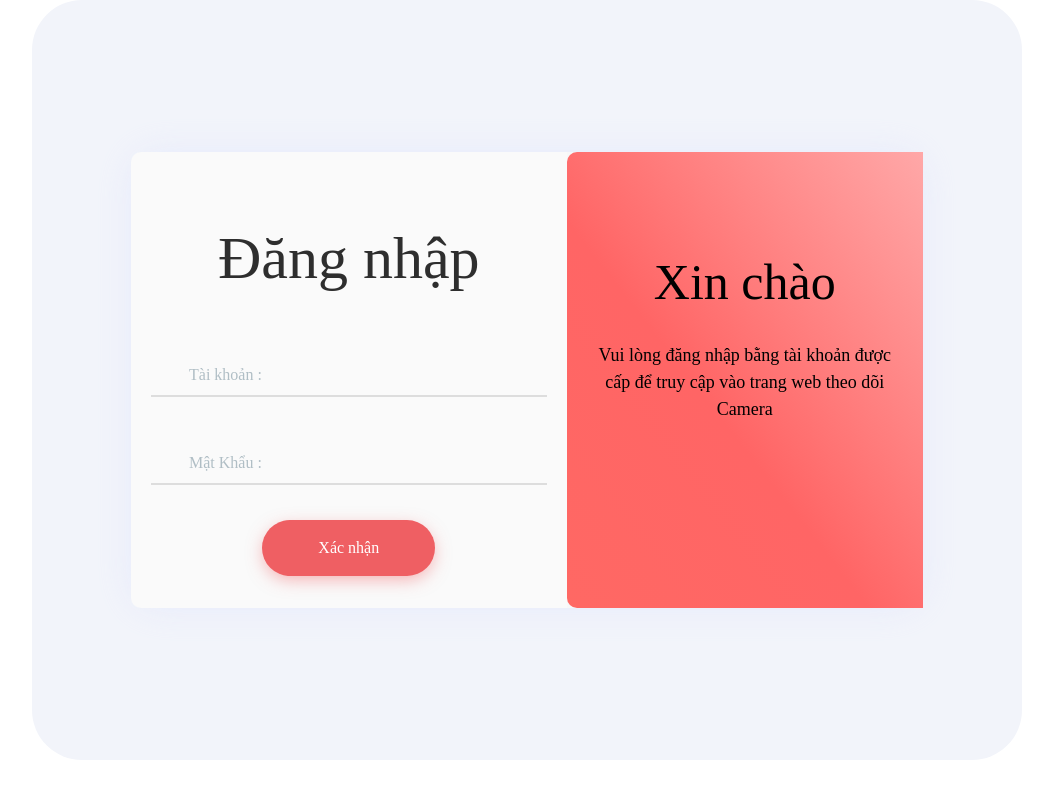
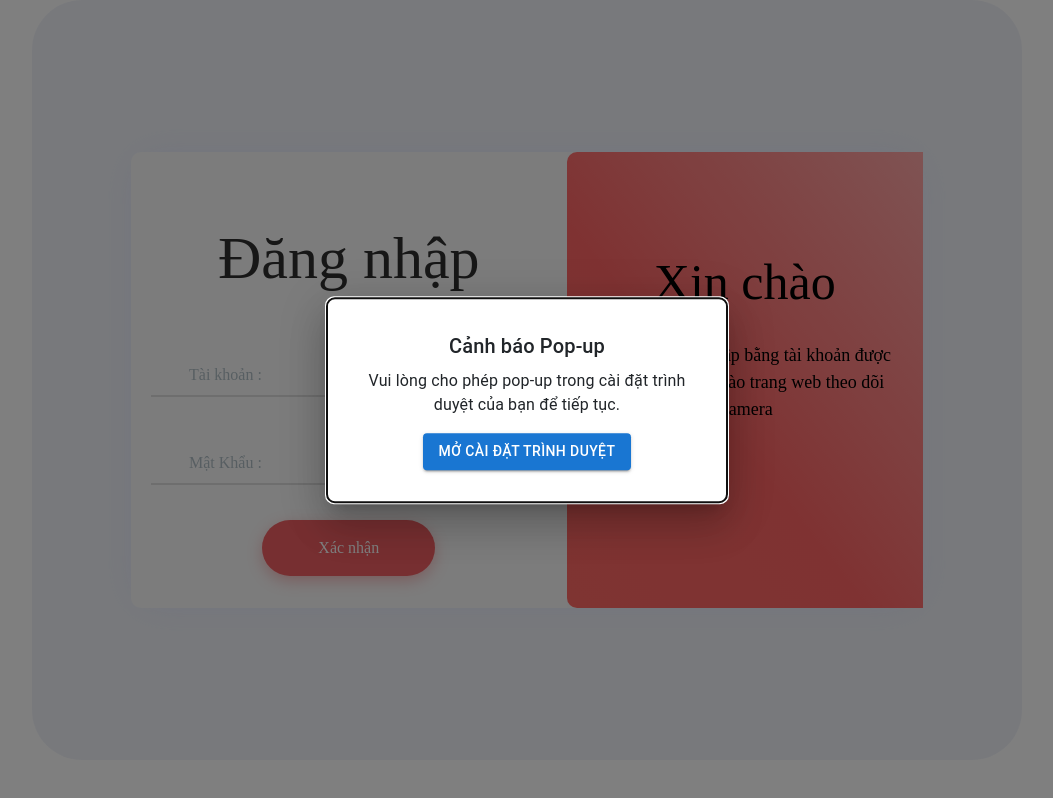
Before and after one commit to CyTruong/camera-ai-web, a React (Vite) app: page /login in a window 1280 px wide. Shown: the whole page, without its empty margins (113-1166 px from the left). Built offline with nearby package versions, Linux system fonts and the light colour scheme; a web font is replaced by a local one.

Commit message:
update export excel

```diff
--- a/src/App.jsx
+++ b/src/App.jsx
@@ -1,28 +1,96 @@
-import React, { useContext } from 'react';
+import React, { useContext, useState, useEffect } from 'react';
 import { Routes, Route, useLocation } from 'react-router-dom';
 import Homepage from './pages/Home';
 import Login from './pages/Login';
 import Motor from './pages/Motor';
-import Truck from './pages/Truck'
+import Truck from './pages/Truck';
 import { AuthLoginInfo } from './AuthComponents/AuthLogin';
 import PrivateRoute from './AuthComponents/PrivateRoute';
 import LoginRoute from './AuthComponents/LoginRoute';
 import CameraPopup from './pages/CameraPopup';
 import NavigationBar from './Components/NavigationBar';
+import { Modal, Box, Typography, Button } from '@mui/material'; // Import MUI components
 
 function App() {
   const ctx = useContext(AuthLoginInfo);
   const location = useLocation();
-  console.log("location", location);
+  const [popupBlocked, setPopupBlocked] = useState(false);
+
+  const checkPopup = () => {
+    const popup = window.open("", "test");
+    if (!popup || popup.closed || typeof popup.closed === "undefined") {
+      setPopupBlocked(true);
+    } else {
+      popup.close();
+    }
+  };
+
+  useEffect(() => {
+    checkPopup();
+  }, []);
+
+  const openBrowserSettings = () => {
+    // Open browser settings page for Chrome, Firefox, and Edge
+    if (window.chrome && window.chrome.tabs) {
+      // For Chrome
+      window.chrome.tabs.create({ url: 'chrome://settings/content/popups' });
+    } else if (window.browser && window.browser.tabs) {
+      // For Firefox
+      window.browser.tabs.create({ url: 'about:preferences#privacy' });
+    } else if (window.navigator.userAgent.includes('Edg')) {
+      // For Microsoft Edge
+      window.open('edge://settings/content/popups', '_blank');
+    } else {
+      // Fallback for other browsers
+      alert("Vui lòng mở cài đặt trình duyệt và cho phép pop-up.");
+    }
+  };
+
   const hideNavBar = location.pathname.includes('/camera-popup') || location.pathname.includes('/login');
   const isPin = location.pathname.includes('/moto') || location.pathname.includes('/truck');
 
-  console.log("hideNavBar", hideNavBar);
-  console.log("isPin", isPin);
   return (
     <>
       {!hideNavBar && <NavigationBar isPin={isPin} />}
       <div className={hideNavBar ? '' : 'content'}>
+        {/* MUI Modal for Popup Warning */}
+        <Modal
+          open={popupBlocked}
+          onClose={() => setPopupBlocked(false)}
+          aria-labelledby="popup-warning-title"
+          aria-describedby="popup-warning-description"
+        >
+          <Box
+            sx={{
+              position: 'absolute',
+              top: '50%',
+              left: '50%',
+              transform: 'translate(-50%, -50%)',
+              width: 400,
+              bgcolor: 'background.paper',
+              boxShadow: 24,
+              p: 4,
+              borderRadius: 2,
+              textAlign: 'center', // Center align text
+            }}
+          >
+            <Typography id="popup-warning-title" variant="h6" component="h2" gutterBottom>
+              Cảnh báo Pop-up
+            </Typography>
+            <Typography id="popup-warning-description" variant="body1" gutterBottom>
+              Vui lòng cho phép pop-up trong cài đặt trình duyệt của bạn để tiếp tục.
+            </Typography>
+            <Button
+              variant="contained"
+              color="primary"
+              onClick={openBrowserSettings}
+              sx={{ mt: 2, mx: 'auto', display: 'block' }} // Center align button
+            >
+              Mở Cài đặt Trình duyệt
+            </Button>
+          </Box>
+        </Modal>
+
         <Routes>
           <Route
             path="/"
--- a/src/Components/ExcelExportButton.jsx
+++ b/src/Components/ExcelExportButton.jsx
@@ -1,5 +1,5 @@
 import React from 'react';
-import Button from '@mui/material.Button';
+import {Button} from '@mui/material';
 import * as XLSX from 'xlsx';
 
 const ExportButton = ({ filename, data }) => {
```
